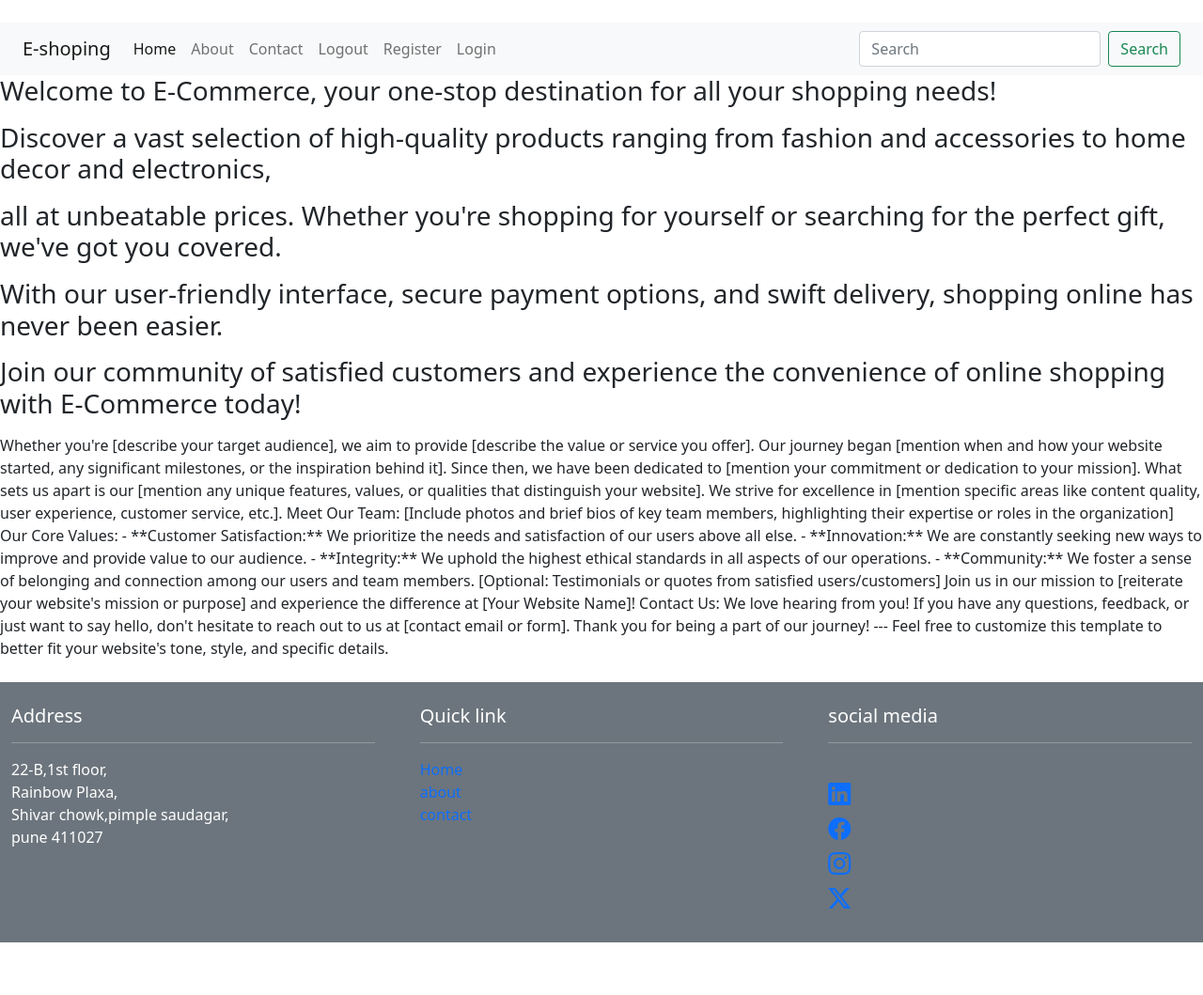
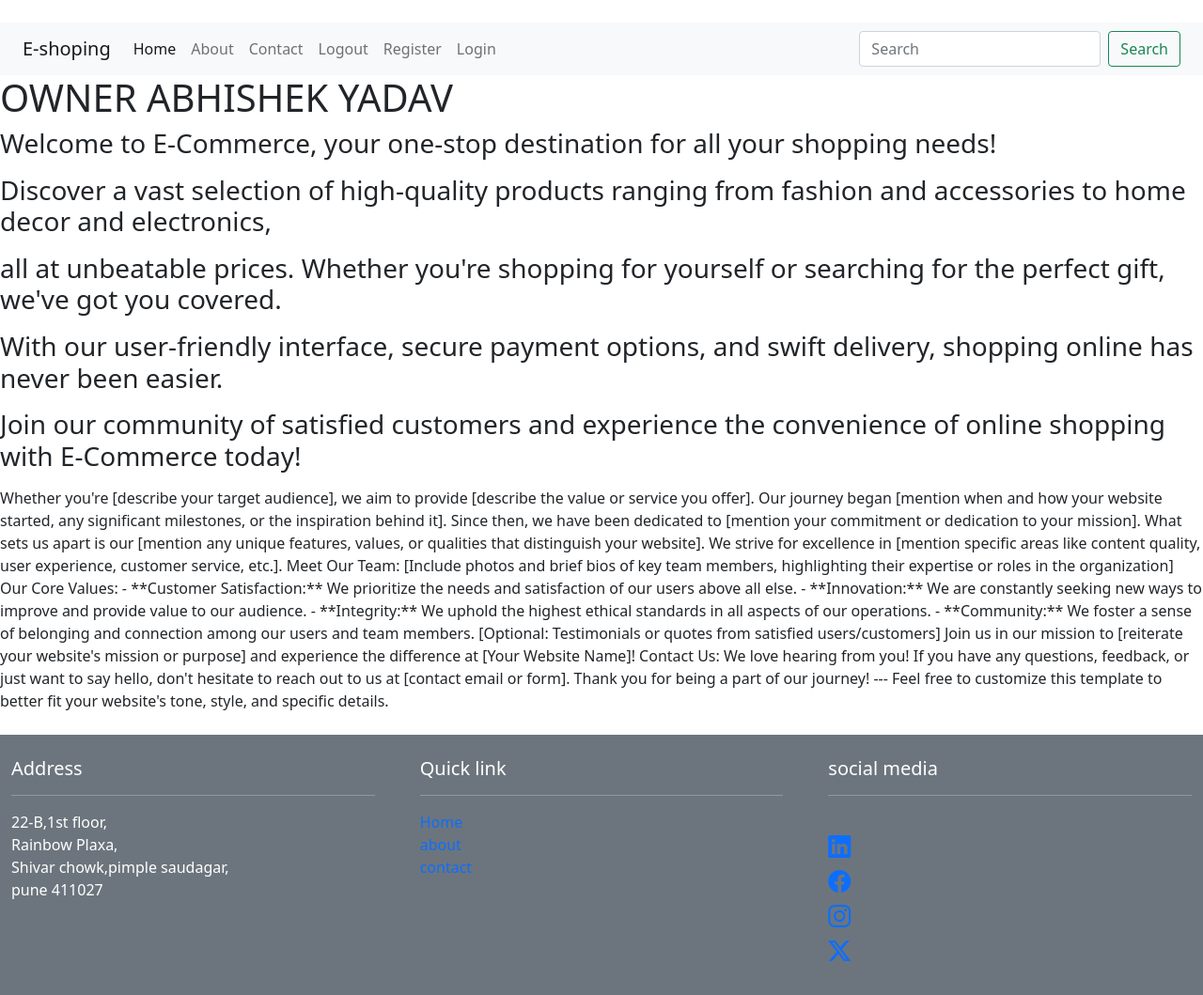
Before and after one commit to Avix5/E-shopping402, a plain HTML site: page about.html in a window 1280 px wide. Shown: the whole page at 94% size. Before the commit the page ends 1003 px from the top, so only its background shows below. Drawn offline with nearby package versions, Linux system fonts and the light colour scheme.

Commit message:
Update about.html

```diff
--- a/about.html
+++ b/about.html
@@ -47,6 +47,7 @@
             </div>
           </nav>
         </div><!--header section end or 1st row end-->
+        <h1>OWNER ABHISHEK YADAV</h1>
 
     <h3><p>Welcome to E-Commerce, your one-stop destination for all your shopping needs!</p><p> Discover a vast selection of high-quality products ranging from fashion and accessories to home decor and electronics,</p><p> all at unbeatable prices. Whether you're shopping for yourself or searching for the perfect gift, we've got you covered. </p><p>With our user-friendly interface, secure payment options, and swift delivery, shopping online has never been easier.</p><p> Join our community of satisfied customers and experience the convenience of online shopping with E-Commerce today!</p></h3>
 
```
